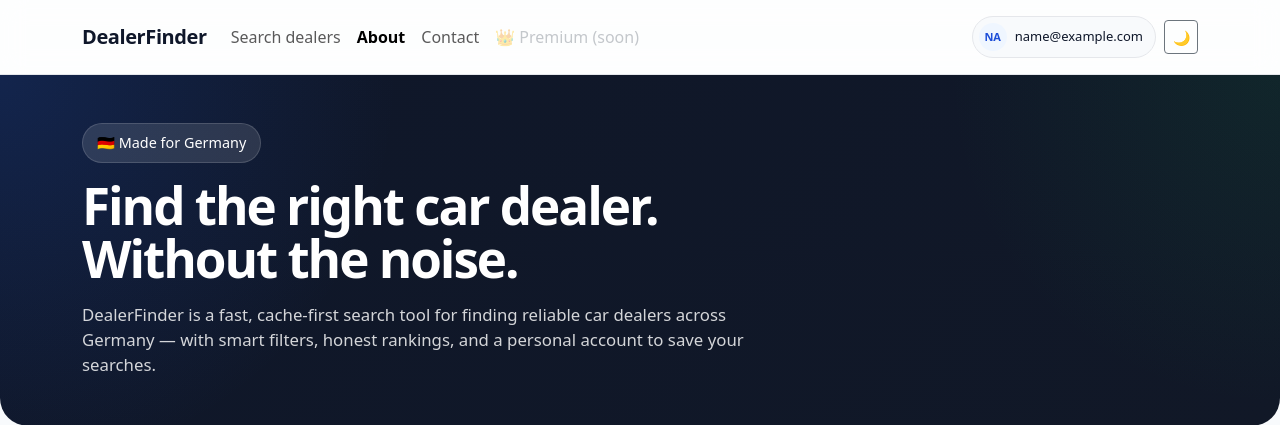
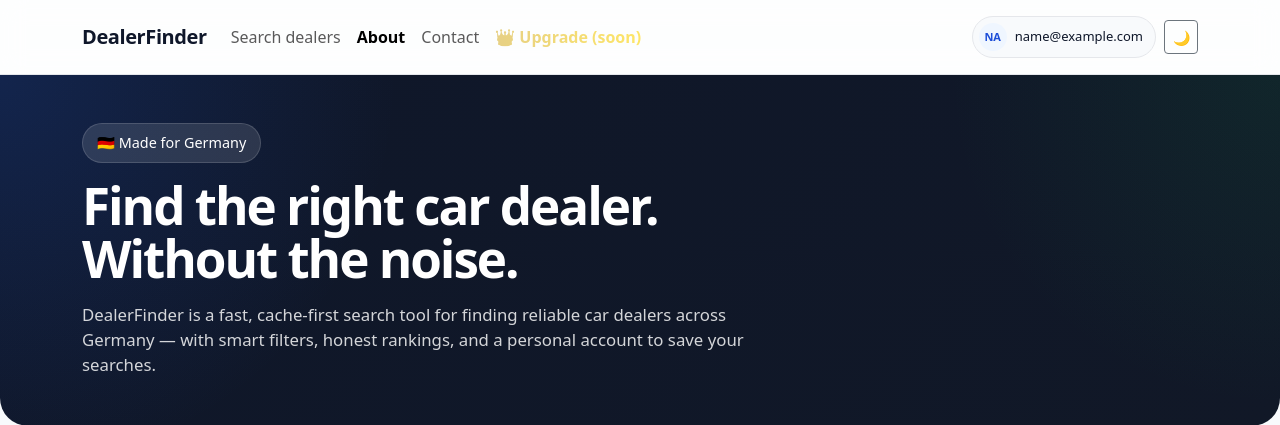
Before and after one commit to p95max/dealerfinder, a Django app: page /about/ in a window 1280 px wide. Shown: the top 425 px of the page. Run offline with Django 5.2, Linux system fonts and the light colour scheme; the visitor is signed in with stand-in values (Sample User, id 1); parts of the project's set-up code (start-up, migrations or seed data) failed here and were passed over; some libraries are stand-ins or nearby versions.

Commit message:
upgrade(premium) page fix

```diff
--- a/static/css/base.css
+++ b/static/css/base.css
@@ -303,16 +303,18 @@ footer {
 }
 
 .upgrade-link {
-    color: #d4af37 !important; /* золото */
-    font-weight: 600;
-    transition: all 0.2s ease;
+    background: linear-gradient(90deg, #d4af37, #ffd700);
+    -webkit-background-clip: text;
+    -webkit-text-fill-color: transparent;
+    font-weight: 700;
 }
 
-.upgrade-link:hover {
-    color: #ffd700 !important;
-    text-shadow: 0 0 6px rgba(255, 215, 0, 0.6);
+.disabled-upgrade {
+    opacity: 0.6;
+    cursor: not-allowed;
+    pointer-events: none;
 }
 
-.upgrade-link.active {
-    color: #ffd700 !important;
+.disabled-upgrade:hover {
+    text-shadow: none;
 }
--- a/templates/includes/_navbar.html
+++ b/templates/includes/_navbar.html
@@ -13,9 +13,9 @@
                href="{% url 'dealers:contact' %}">Contact</a>
         </li>
         <li class="nav-item">
-            <a class="nav-link text-secondary" style="opacity: .4; cursor: default; pointer-events: none;">
-                👑 Premium (soon)
-            </a>
+            <span class="nav-link upgrade-link disabled-upgrade fw-semibold">
+                👑 Upgrade (soon)
+            </span>
         </li>
     </ul>
 
```
